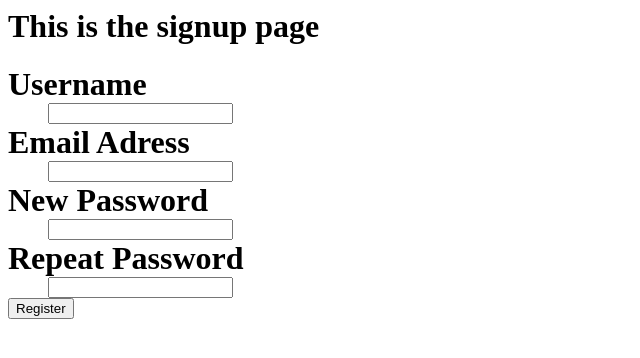
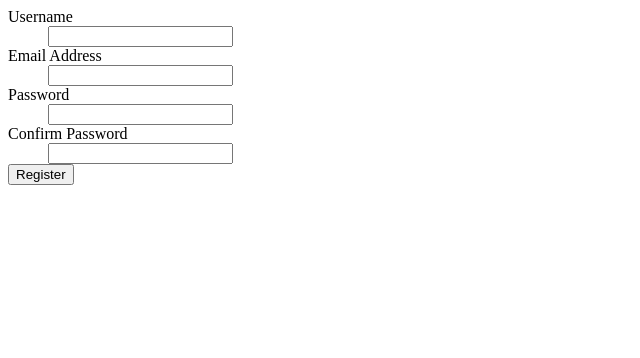
Before and after one commit to ThatguyIV/Calendar-App, a Flask app: page /signup in a window 1280 px wide. Shown: the top 358 px of the page, without its empty margins (0-640 px from the left). Run offline with Flask 2, Linux system fonts and the light colour scheme; parts of the project's set-up code (start-up, migrations or seed data) failed here and were passed over; some libraries are stand-ins or nearby versions.

Commit message:
correct typos in forms

```diff
--- a/forms.py
+++ b/forms.py
@@ -3,7 +3,7 @@ from wtforms.validators import Length, DataRequired, EqualTo, Email
 
 class RegistrationForm(Form):
     username = StringField('Username', [Length(min=4, max=20)])
-    email = StringField('Email Adress', [Email(), DataRequired()])
-    password = PasswordField('New Password', [DataRequired(),
+    email = StringField('Email Address', [Email(), DataRequired()])
+    password = PasswordField('Password', [DataRequired(),
     EqualTo('confirm', message='Passwords must match')])
-    confirm = PasswordField('Repeat Password')
+    confirm = PasswordField('Confirm Password')
--- a/templates/signup.html
+++ b/templates/signup.html
@@ -1,4 +1,4 @@
-<h1>This is the signup page<h1>
+
   <div>
     {%from '_formhelpers.html' import render_field%}
     <form method=post>
```
